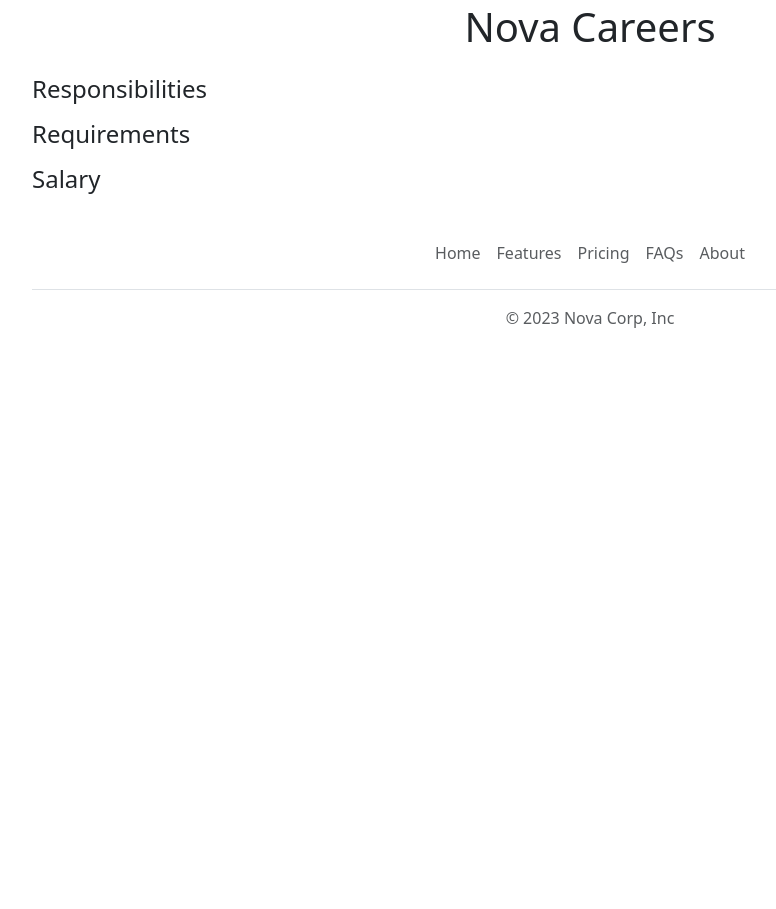
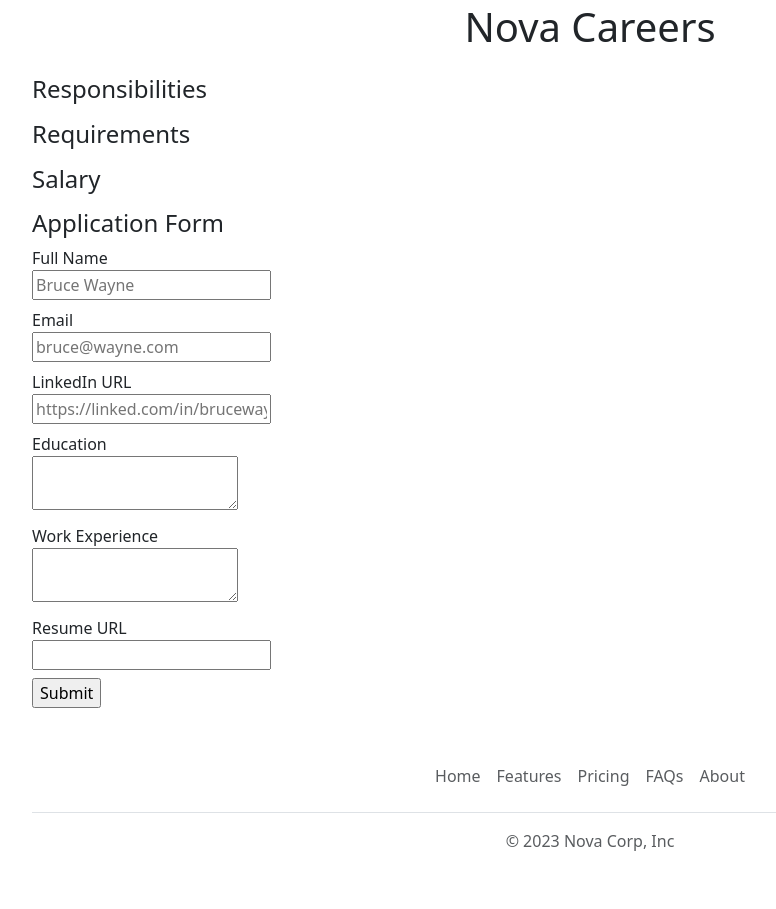
Before and after one commit to MySandbox-rahulkrbxr/nova-careers-website-v2, a Flask app: template templates/jobpage.html in a window 1280 px wide. Shown: the part 437-1346 px from the top of the page, without its empty margins (50-826 px from the left). Before the commit the page ends 765 px from the top, so only its background shows below. Run offline with Flask 3, Linux system fonts and the light colour scheme; the template is opened without the code that fills it, so the values that code supplies are empty.

Commit message:
store application in db

```diff
--- a/app.py
+++ b/app.py
@@ -1,5 +1,5 @@
-from flask import Flask, render_template, jsonify
-from database import load_jobs_from_db, load_job_from_db
+from flask import Flask, render_template, jsonify, request
+from database import load_jobs_from_db, load_job_from_db, add_application_to_db
 
 app = Flask(__name__)
 
@@ -26,6 +26,21 @@ def show_job(id):
   return render_template('jobpage.html', job=job)
 
 
+@app.route("/job/<id>/apply", methods=['post'])
+def apply_to_job(id):
+  # data = request.args
+  data = request.form
+
+  job = load_job_from_db(id)
+  add_application_to_db(id, data)
+
+  # store this in the DB
+  # send an email
+  # display an acknowledgement
+  return render_template("application_submitted.html",
+                         application=data,
+                        job=job)
+
 print(__name__)
 if __name__ == "__main__":
   app.run(host='0.0.0.0', debug=True)
--- /dev/null
+++ b/templates/application_form.html
@@ -0,0 +1,34 @@
+<h4>Application Form</h4>
+<form action="/job/{{job['id']}}/apply" method="post">
+  <div class="mb-2">
+  <label>Full Name</label><br>
+  <input type="text" name="full_name" placeholder="Bruce Wayne">
+  </div>
+
+  <div class="mb-2">
+  <label>Email</label><br>
+  <input type="text" name="email" placeholder="bruce@wayne.com">
+  </div>
+
+  <div class="mb-2">
+  <label>LinkedIn URL</label><br>
+  <input type="text" name="linkedin_url" placeholder="https://linked.com/in/brucewayne">
+  </div>
+
+  <div class="mb-2">
+    <label>Education</label><br>
+    <textarea name="education"></textarea>
+  </div>
+
+  <div class="mb-2">
+    <label>Work Experience</label><br>
+    <textarea name="work_experience"></textarea>
+  </div>
+
+  <div class="mb-2">
+  <label>Resume URL</label><br>
+  <input type="text" name="resume_url">
+  </div>
+
+  <input class="mb-2" type="submit">
+</form>
--- a/templates/jobpage.html
+++ b/templates/jobpage.html
@@ -25,6 +25,7 @@
       </ol>
       <h4>Salary</h4>
       <p>{{job.currency}}{{job.salary}}</p>
+      {% include 'application_form.html' %}
     </div>
     {% include 'footer.html' %}
   </body>
```
Also changed, not shown: database.py (+7 -0 lines), templates/application_submitted.html (added, +36 -0 lines).
